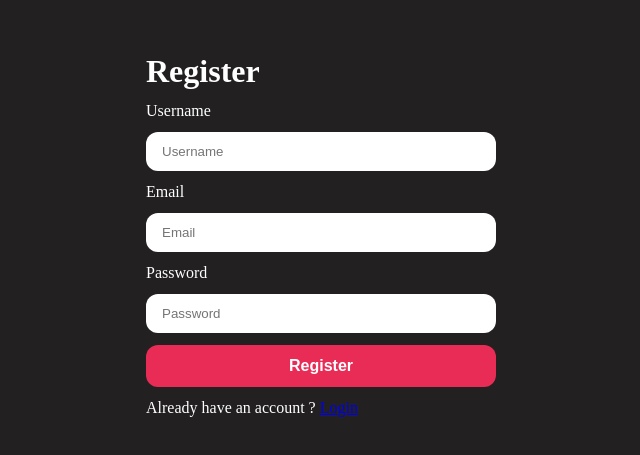
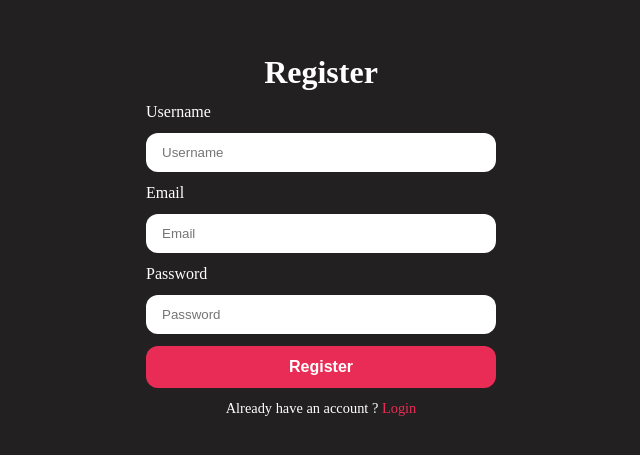
Before and after one commit to Rishi-Rana01/GEN-AI, a React app in the folder Frontend/: page /register in a window 1280 px wide. Shown: the part 165-620 px from the top of the page, without its empty margins (319-959 px from the left). Built offline with nearby package versions, Linux system fonts and the light colour scheme; the HTML template or start-up script is replaced by a standard one.

Commit message:
frontend project with React, Vite, routing, and authentication services

```diff
--- a/Frontend/package.json
+++ b/Frontend/package.json
@@ -10,6 +10,7 @@
     "preview": "vite preview"
   },
   "dependencies": {
+    "axios": "^1.15.0",
     "react": "^19.2.4",
     "react-dom": "^19.2.4",
     "react-router": "^7.14.0",
--- a/Frontend/src/appRoutes.jsx
+++ b/Frontend/src/appRoutes.jsx
@@ -2,11 +2,15 @@ import React from 'react'
 import { createBrowserRouter } from 'react-router'
 import Login from './features/auth/pages/login'
 import Register from './features/auth/pages/Register'
+import { Link } from 'react-router'
 
 const appRoutes = createBrowserRouter([
     {
         path: "/",
-        element: <div>Home</div>,
+        element: <div>Home
+            <Link to="/login">Login</Link>
+            <Link to="/register">Register</Link>
+        </div>,
     },
     {
         path: "/login",
--- a/Frontend/src/features/auth/authForm.scss
+++ b/Frontend/src/features/auth/authForm.scss
@@ -54,3 +54,23 @@ form{
 .primary-button:hover{
     background-color: #ce0c36;
 }
+
+a{
+    text-decoration: none;
+    color: #e92c55;
+}
+
+a:hover{
+    text-decoration: underline;
+}
+
+p{
+    text-align: center;
+    font-size: 0.9rem;
+}
+
+h1{
+    text-align: center;
+    font-size: 2rem;
+    font-weight: 600;
+}
```
Also changed, not shown: Frontend/src/features/auth/services/authApi.js (added, +70 -0 lines), 1 other file (tests, documents, lock files or other folders).
